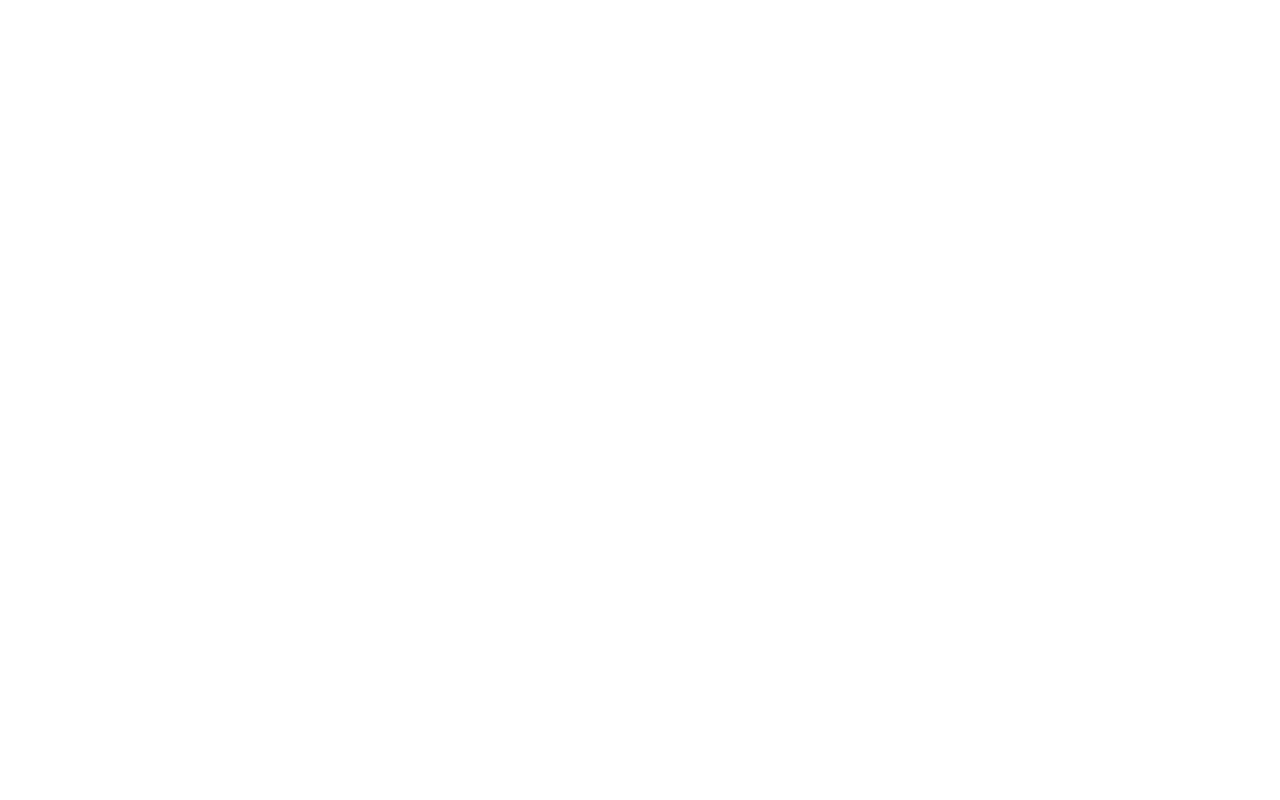
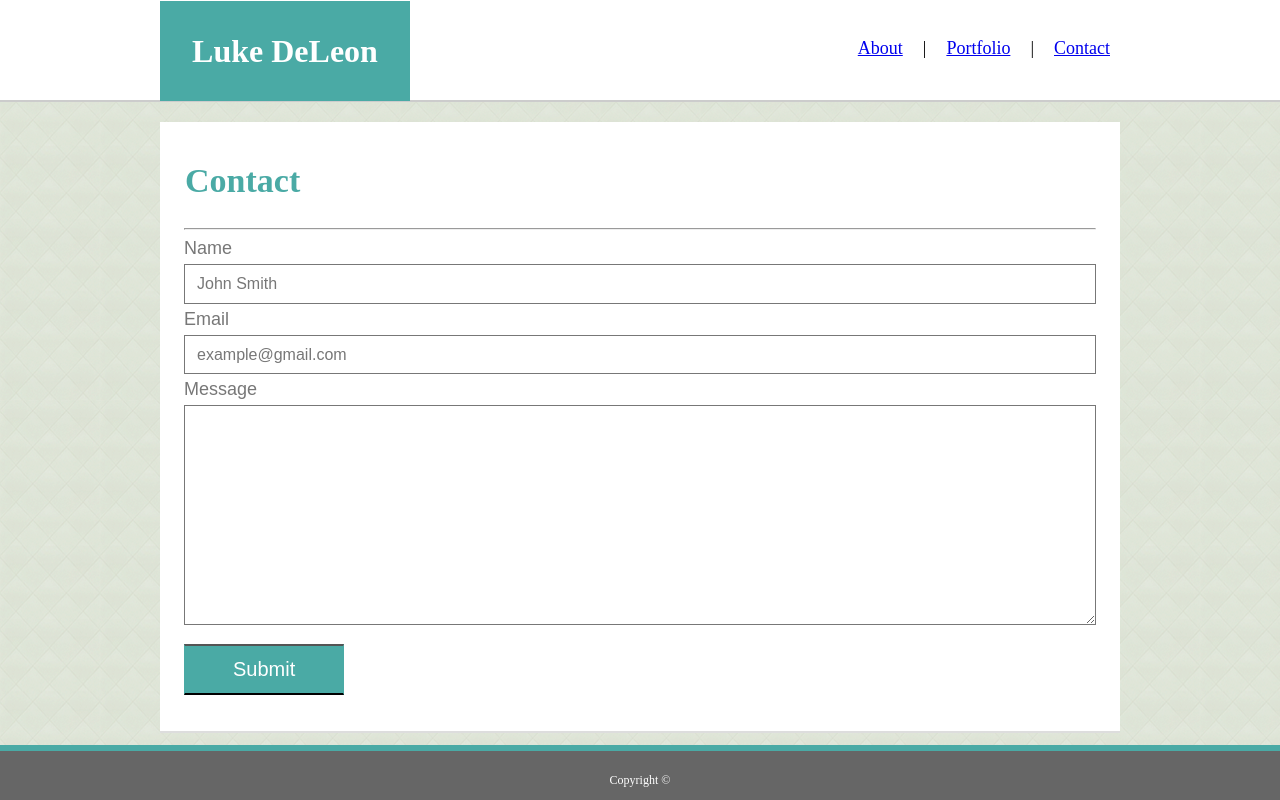
Before and after one commit to KingsOfDeLeon/Basic-Portfolio, a plain HTML site: page contact.html in a window 1280 px wide. Drawn offline with Linux system fonts and the light colour scheme.

Commit message:
finished contact.html

```diff
--- a/assets/css/style.css
+++ b/assets/css/style.css
@@ -107,6 +107,62 @@ hr {
     overflow: auto;
 }
 
+form{
+    margin-right:24px;
+    margin-left: 24px;
+}
+
+.formText{
+	color: #777777;
+    font-family: 'Arial', 'Helvetica Neue', Helvetica, sans-serif;
+    font-size: 18px;
+}
+
+input[type=text] {
+    width: 100%;
+    font-size: 16px;
+    line-height: 1.6;
+    display: inline-block;
+    margin-top: 5px;
+    margin-bottom: 5px;
+    padding-top: 6px;
+    padding-right: 12px;
+    padding-bottom: 6px;
+    padding-left: 12px;
+    border: 1px solid #777777;
+	box-sizing: border-box;
+	color: #777777;
+}
+
+textarea[type=textarea] {
+    width: 100%;
+    font-size: 16px;
+	display: inline-block;
+	margin-top: 5px;
+	margin-bottom: 5px;
+    border: 1px solid #777777;
+    padding-top: 6px;
+    padding-right: 12px;
+    padding-bottom: 6px;
+    padding-left: 12px;
+	min-height: 220px;
+	box-sizing: border-box;
+	color: #777777;
+}
+
+input[type=submit] {
+	margin-top: 10px;
+	background-color: #4aaaa5;
+	color: #ffffff;
+    padding: 12px 48px;
+    border-right: 1px solid #4aaaa5;
+    border-left: 1px solid #4aaaa5;
+	cursor: pointer;
+	font-size: 20px;
+    text-align: middle;
+    margin-bottom: 36px;
+}
+
 .footerSpace {
     background-color: #666666;
     width: 100%;
--- a/contact.html
+++ b/contact.html
@@ -0,0 +1,49 @@
+<!DOCTYPE html>
+<html lang="en">
+
+<head>
+    <meta charset="UTF-8" />
+    <title>HomeWork 1</title>
+    <link rel="stylesheet" href="./assets/css/style.css">
+</head>
+
+<section class="bannerSpace"></section>
+
+<body class="background">
+    <div class="wrapper">
+        <header>
+            <h1 id="Name">Luke DeLeon</h1>
+            <nav>
+                <a class="bannerLink" href="./contact.html" alt="Contact page link" title="Contact">Contact</a>
+                <span class="bannerLink"> | </span>
+                <a class="bannerLink" href="./portfolio.html" alt="Portfolio page link" title="Portfolio">Portfolio</a>
+                <span class="bannerLink"> | </span>
+                <a class="bannerLink" href="./index.html" alt="About page link" title="About">About</a>
+            </nav>
+        </header>
+
+        <section class="main">
+            <h2 ID="aboutMe">Contact</h2>
+            <hr>
+            <form>
+				<span class = "formText">Name</span><br>
+				<input type="text" name="fullname" value="John Smith">
+				<br>
+				<span class = "formText">Email</span><br>
+				<input type="text" name="email" value="example@gmail.com">
+				<br>
+				<span class = "formText">Message</span><br>
+				<textarea type="textarea" name="textarea" value=""></textarea>
+				<br>
+				<input type="submit" value="Submit">
+			</form>
+        </section>
+    </div>
+</body>
+
+<section class="footerSpace"></section>
+<footer>
+    <p class>Copyright &copy;</p>
+</footer>
+
+</html>
```
